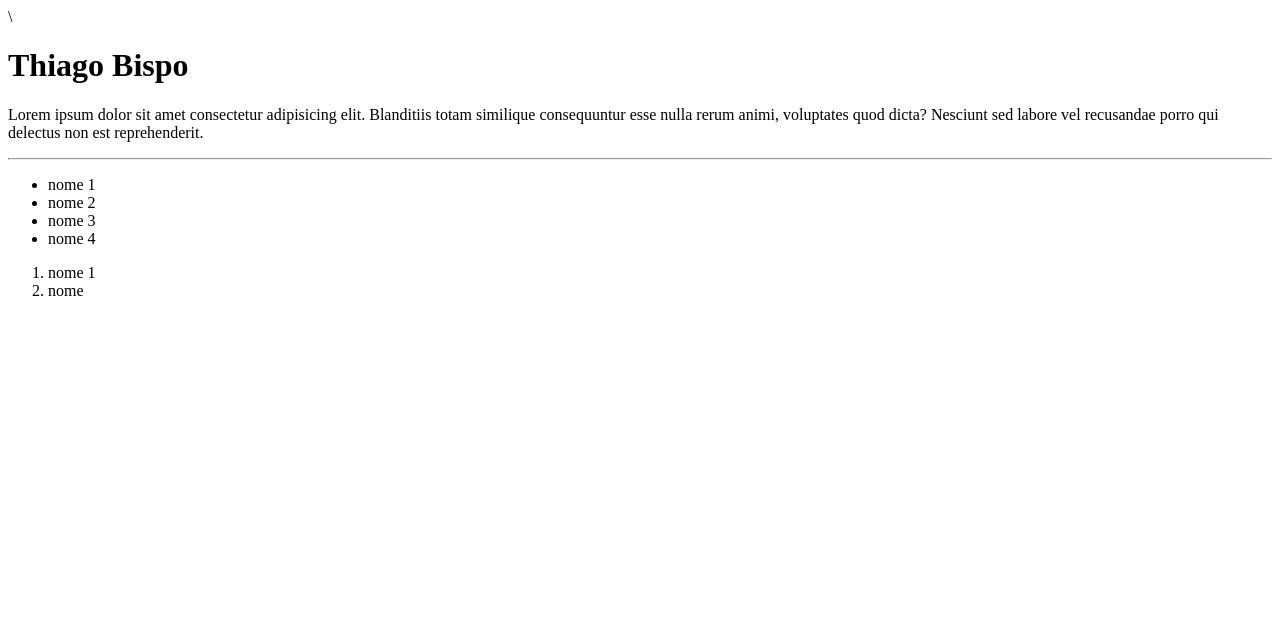
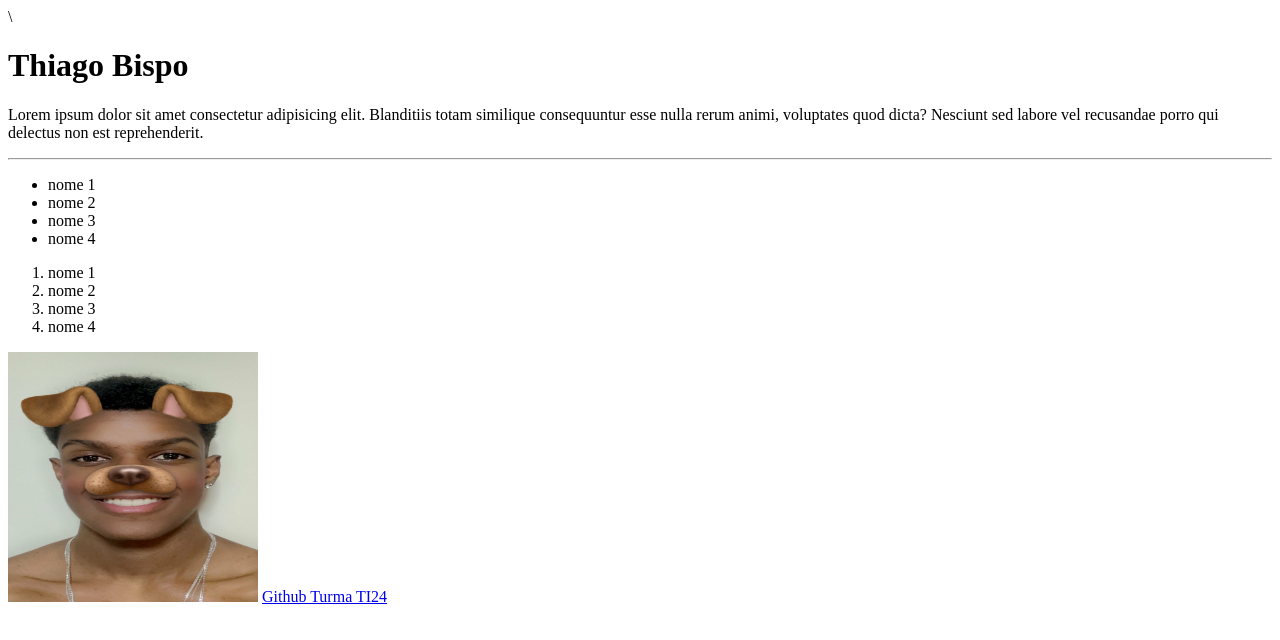
Before and after one commit to Thbispo/HTML, a plain HTML site: page index.html in a window 1280 px wide. Drawn offline with Linux system fonts and the light colour scheme.

Commit message:
Atividade 1

```diff
--- a/index.html
+++ b/index.html
@@ -2,8 +2,7 @@
 <html lang="pt-br">
 <head>
     <meta charset="UTF-8">
-    <meta name="viewport" content="width=
-    , initial-scale=1.0">
+    <meta name="viewport" content="width=, initial-scale=1.0">
     <title>Meu Currículo</title>
  </head>
  <body>
@@ -15,18 +14,20 @@ Lorem ipsum dolor sit amet consectetur adipisicing elit. Blanditiis totam simili
 
   <hr>
   <ul>
-
    <li>nome 1</li>
     <li>nome 2</li>
     <li>nome 3</li>
     <li>nome 4</li>
-
  </ul>
 
-<ol>
+  <ol type ="1"> <!--temos cinco opções 1, A, a, I, i-->
      <li>nome 1</li>
-<li>nome</li>
+     <li>nome 2</li>
+     <li>nome 3</li>
+     <li>nome 4</li>
+ </ol>
+    <img src="perfil.jpg" alt="imagem do ocastrin" width="250" height="250">
+<a href="https://github.com/Thbispo/HTML.git" target="_blank">Github Turma TI24 </a>
 
-
-</ol>
    </body>
+</html>
```
Also changed, not shown: perfil.jpg (added). Lines whose indentation alone changed are shown as unchanged.
